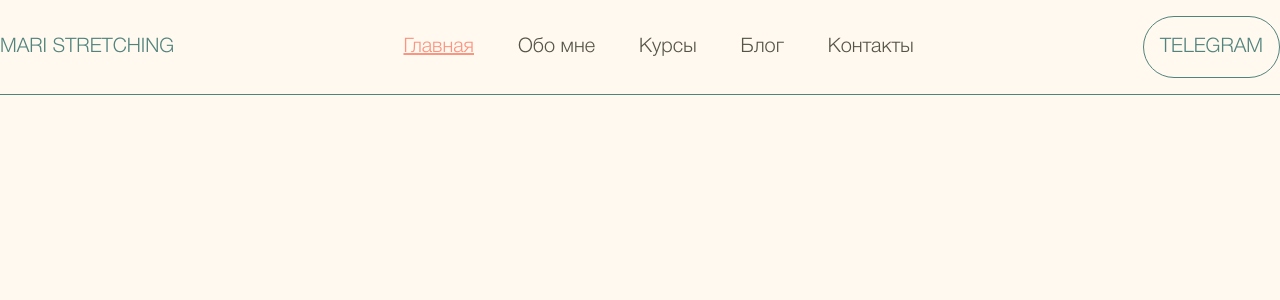
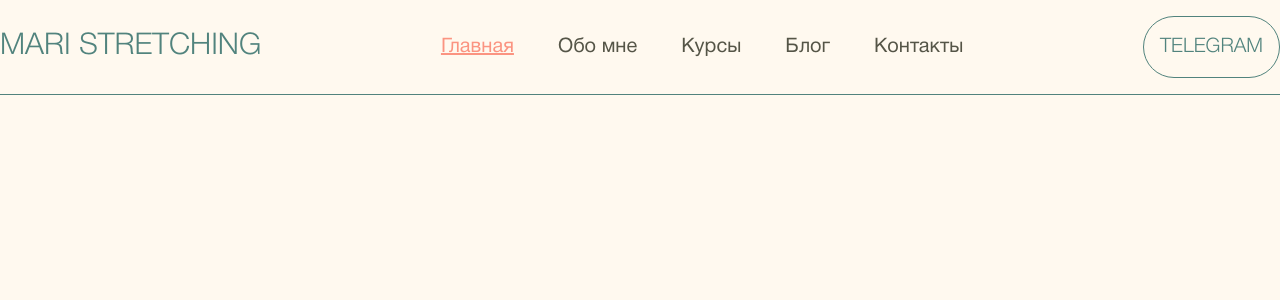
Before and after one commit to artemyizmaylov/maristretching, a Next.js app: page / in a window 1280 px wide. Shown: the top 300 px of the page. Built offline with nearby package versions, Linux system fonts and the light colour scheme.

Commit message:
Добавлена карточка курса

```diff
--- a/app/ui/header.jsx
+++ b/app/ui/header.jsx
@@ -12,17 +12,19 @@ export default function Header() {
         ['Блог', '/blog'],
         ['Контакты', '/contacts'],
     ];
-    const style = 'hover:text-pink';
+    const linksStyle = 'hover:text-pink font-normal';
 
     return (
-        <header className="flex justify-between items-center border-b border-green py-4 page-x-padding">
-            <h1 className="text-green uppercase">Mari Stretching</h1>
-            <nav className="flex gap-11">
-                {links.map(([title, url]) => (
-                    <Link key={title} href={url} className={`${style} ${pathname === url ? 'text-pink underline' : ''}`}>{title}</Link>
-                ))}
-            </nav>
-            <Link href="#" className="text-green uppercase border border-green rounded-full p-4">Telegram</Link>
+        <header className="border-b border-green py-4 sticky top-0">
+            <div className="container flex justify-between items-center">
+                <h1 className="text-green uppercase text-3xl">Mari Stretching</h1>
+                <nav className="flex gap-11">
+                    {links.map(([title, url]) => (
+                        <Link key={title} href={url} className={`${linksStyle}${pathname === url ? ' text-pink underline' : ''}`}>{title}</Link>
+                    ))}
+                </nav>
+                <Link href="#" className="text-green uppercase border border-green rounded-full p-4">Telegram</Link>
+            </div>
         </header>
     );
 }
--- /dev/null
+++ b/app/ui/index-course-card.jsx
@@ -0,0 +1,24 @@
+import Link from "next/link";
+import Image from "next/image";
+import video1 from '../images/video1.png'
+
+export default function IndexCourseCard() {
+    return (
+        <div className="container flex flex-wrap gap-y-10 py-20 border-b">
+            <h3 className="font-extralight text-7xl text-pink uppercase grow basis-full">Похудение и рельеф</h3>
+            <div className="flex flex-col gap-y-8 basis-1/2">
+                <p className="text-left">Уникальная программа похудения и комплекс тренировок для быстрого сжиросжигания в домашних условиях. Самые эффективные упражнения и тренировки на все тело.</p>
+                <Link href="#" className="text-3xl uppercase underline underline-offset-8 hover:text-pink pb-5">Подробнее</Link>
+                <span className="text-4xl font-normal pb-5">2990р</span>
+                <button className="text-3xl font-semibold uppercase text-white bg-purple rounded-3xl py-5 max-w-md">Купить курс</button>
+            </div>
+            <div className="basis-1/2 self-end flex flex-col gap-y-4">
+                <Image src={video1} />
+                <div className="flex divide-x">
+                    <span className="lowercase pr-4">Нужен только коврик</span>
+                    <span className="lowercase pl-4">Доступ 3 месяца</span>
+                </div>
+            </div>
+        </div>
+    );
+}
```
Also changed, not shown: app/images/video1.png (added), app/images/video2.png (added).
